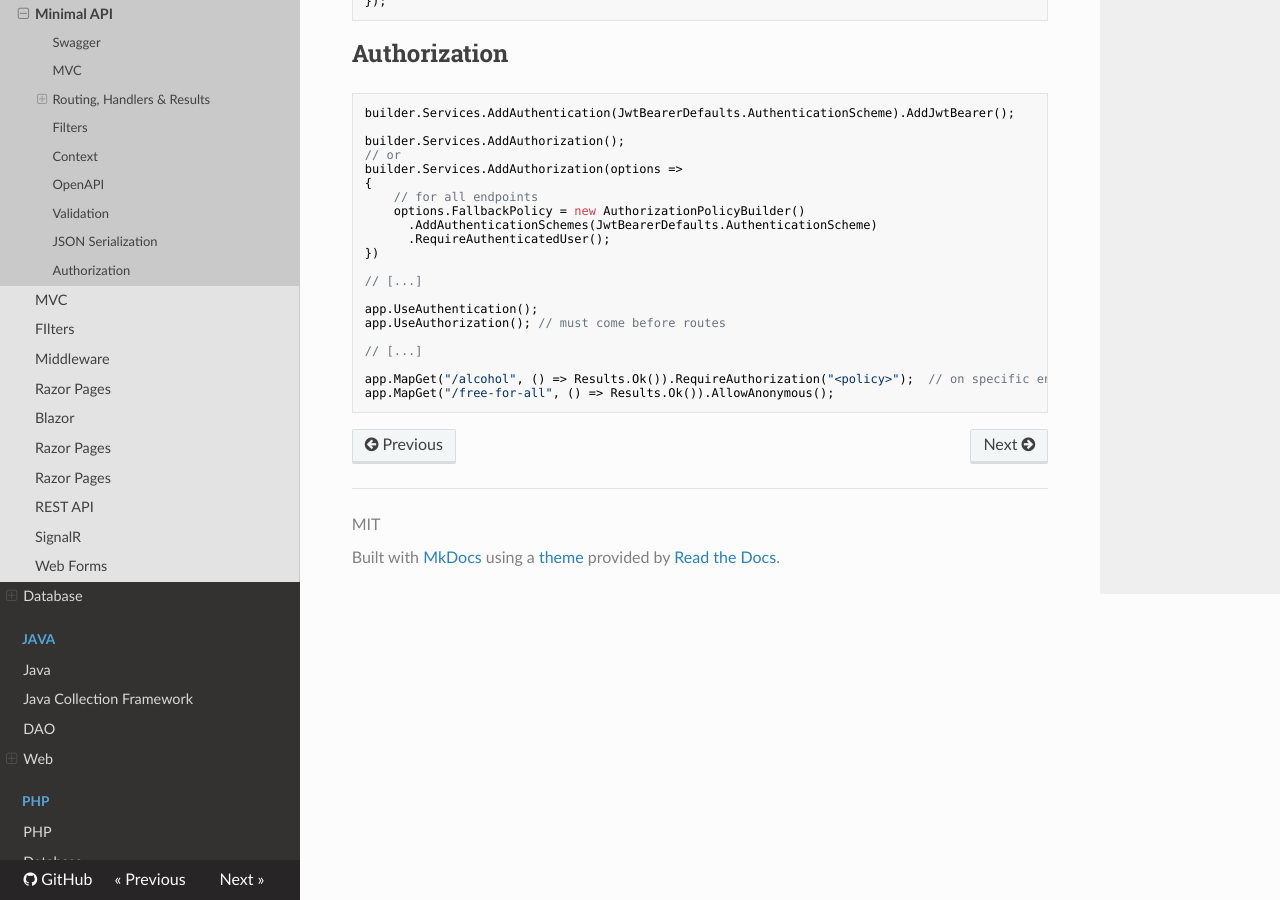
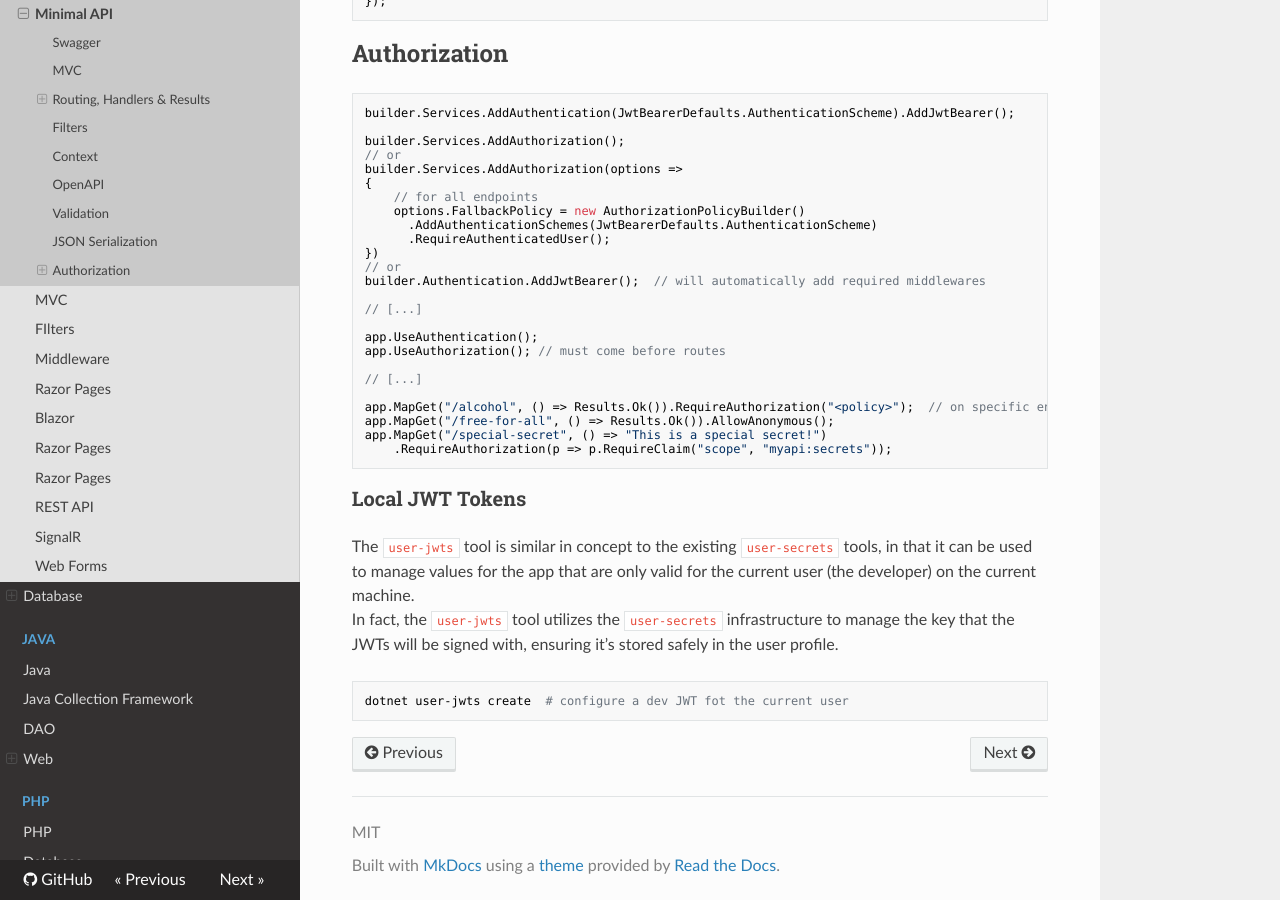
Before and after one commit to m-lamonaca/programming-notes, an MkDocs documentation site: the page built from docs/dotnet/asp.net/minimal-api.md, in a window 1280 px wide and 900 px high, scrolled down 4020 px. Built offline with MkDocs 1.6.1, drawn with Linux system fonts in a browser that asks for light colours; nearby versions of some CDN libraries.

Commit message:
Add new auth setup notes

````diff
--- a/docs/dotnet/asp.net/minimal-api.md
+++ b/docs/dotnet/asp.net/minimal-api.md
@@ -239,6 +239,8 @@ builder.Services.AddAuthorization(options =>
       .AddAuthenticationSchemes(JwtBearerDefaults.AuthenticationScheme)
       .RequireAuthenticatedUser();
 })
+// or
+builder.Authentication.AddJwtBearer();  // will automatically add required middlewares
 
 // [...]
 
@@ -249,4 +251,15 @@ app.UseAuthorization(); // must come before routes
 
 app.MapGet("/alcohol", () => Results.Ok()).RequireAuthorization("<policy>");  // on specific endpoints
 app.MapGet("/free-for-all", () => Results.Ok()).AllowAnonymous();
+app.MapGet("/special-secret", () => "This is a special secret!")
+    .RequireAuthorization(p => p.RequireClaim("scope", "myapi:secrets"));
 ```
+
+### Local JWT Tokens
+
+The `user-jwts` tool is similar in concept to the existing `user-secrets` tools, in that it can be used to manage values for the app that are only valid for the current user (the developer) on the current machine.
+In fact, the `user-jwts` tool utilizes the `user-secrets` infrastructure to manage the key that the JWTs will be signed with, ensuring it’s stored safely in the user profile.
+
+```sh
+dotnet user-jwts create  # configure a dev JWT fot the current user
+```
````
